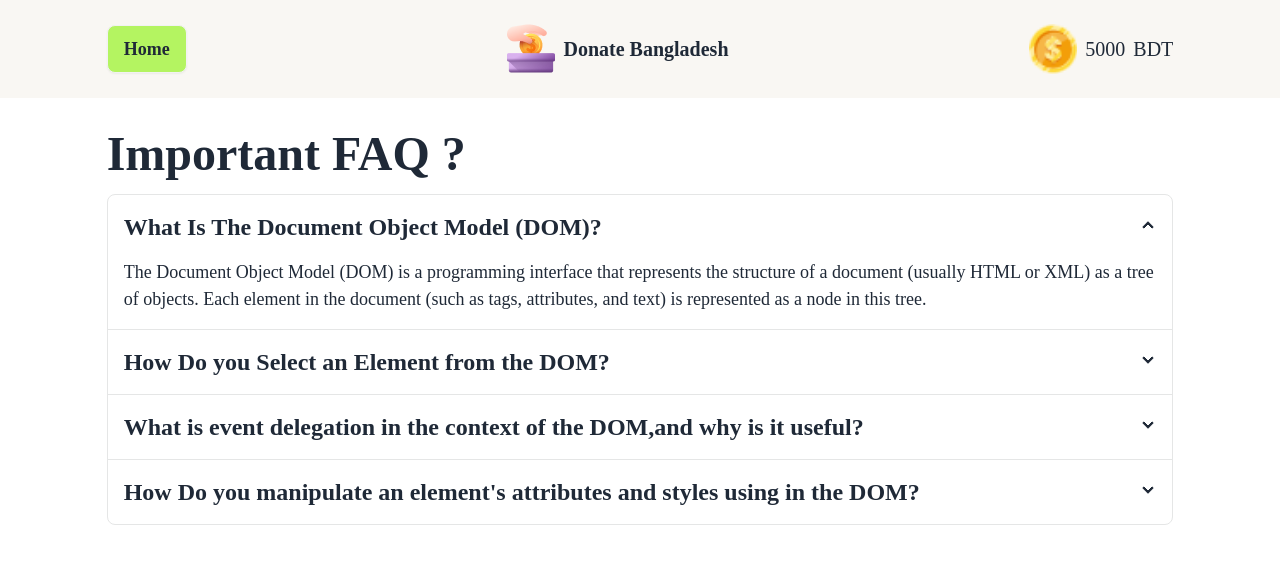
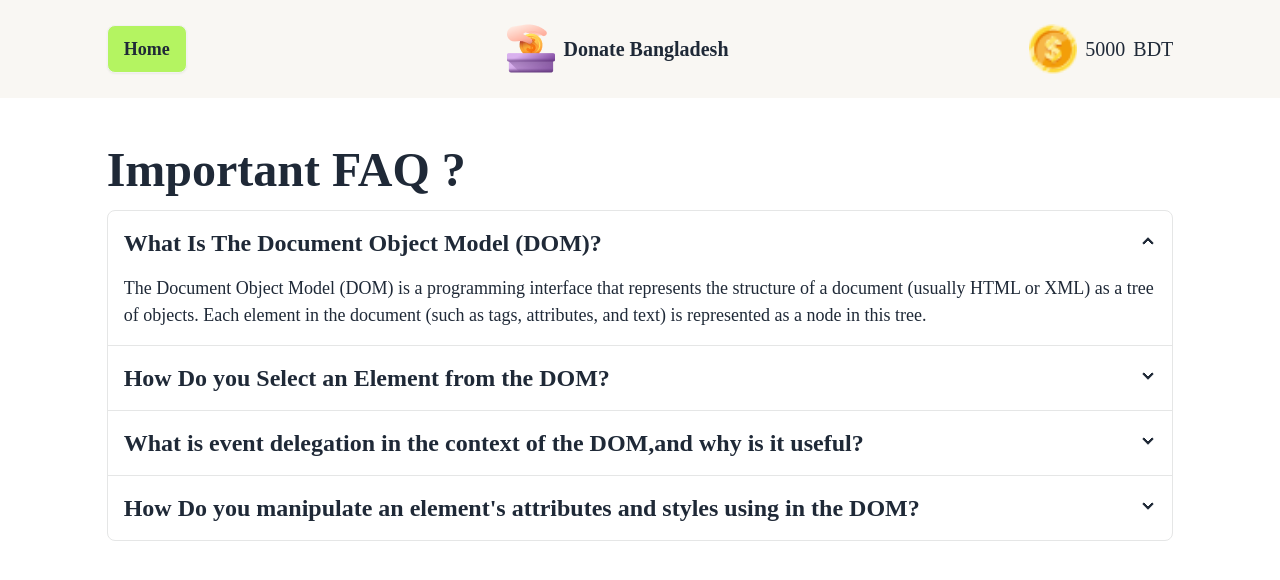
Before and after one commit to abdullahalmamun111/Assignment-05-Main, a plain HTML site: page blog.html in a window 1280 px wide. Drawn offline with nearby package versions, Linux system fonts and the light colour scheme.

Commit message:
some problem solve

```diff
--- a/blog.html
+++ b/blog.html
@@ -27,7 +27,7 @@
     </script>
 </head>
 <body class="font-Lexend">
-    <section id="main-menu" class="sticky top-0">
+    <section id="main-menu" class="sticky top-0 pb-4">
         <div id="menu" class="bg-[#F9F7F3] py-3 ">
             <div class="flex justify-between w-10/12 mx-auto py-3 items-center">
                 <div>
--- a/utilities.js
+++ b/utilities.js
@@ -38,7 +38,7 @@ function Donate(place,amount,totalDonate,mainBalance){
         if(place === 'noakhali-Donate'){
             const div = document.createElement('div');
             div.innerHTML = `
-            <div class="w-9/12 mx-auto ">
+            <div class="w-9/12 mx-auto">
             <div class="p-[20px] border-solid border-2 rounded-xl mt-8 space-y-2" id="transaction-history">
             <h1 class = "text-xl ">${inputAmount} Taka Is Doanated For Donate for Flood at Noakhali,Bangladesh</h1>
             <p>${new Date()}</p>
@@ -50,7 +50,7 @@ function Donate(place,amount,totalDonate,mainBalance){
     else if(place === 'feni-donate'){
         const div = document.createElement('div');
             div.innerHTML = `
-            <div class="w-9/12 mx-auto ">
+            <div class="w-9/12 mx-auto">
             <div class="p-[20px] border-solid border-2 rounded-xl mt-8 space-y-2" id="transaction-history">
             <h1 class = "text-xl ">${inputAmount} Taka Is Doanated For Donate for Flood at Feni,Bangladesh</h1>
             <p>${new Date()}</p>
@@ -62,7 +62,7 @@ function Donate(place,amount,totalDonate,mainBalance){
     else if(place === 'quota-donate'){
         const div = document.createElement('div');
             div.innerHTML = `
-            <div class="w-9/12 mx-auto ">
+            <div class="w-9/12 mx-auto">
             <div class="p-[20px] border-solid border-2 rounded-xl mt-8 space-y-2" id="transaction-history">
             <h1 class = "text-xl ">${inputAmount} Taka Is Doanated For Donate for Quota movement Bangladesh</h1>
             <p>${new Date()}</p>
```
Also changed, not shown: index.html (+1 -1 lines).
